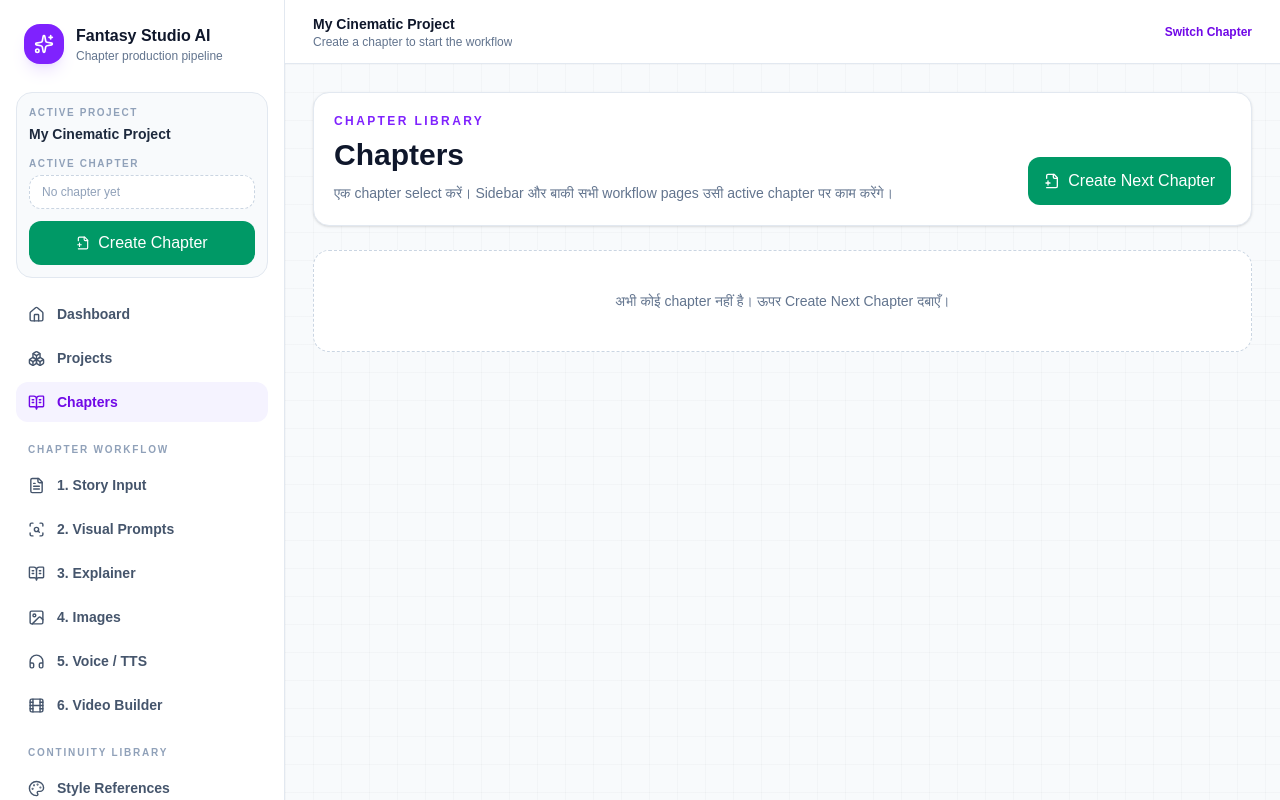
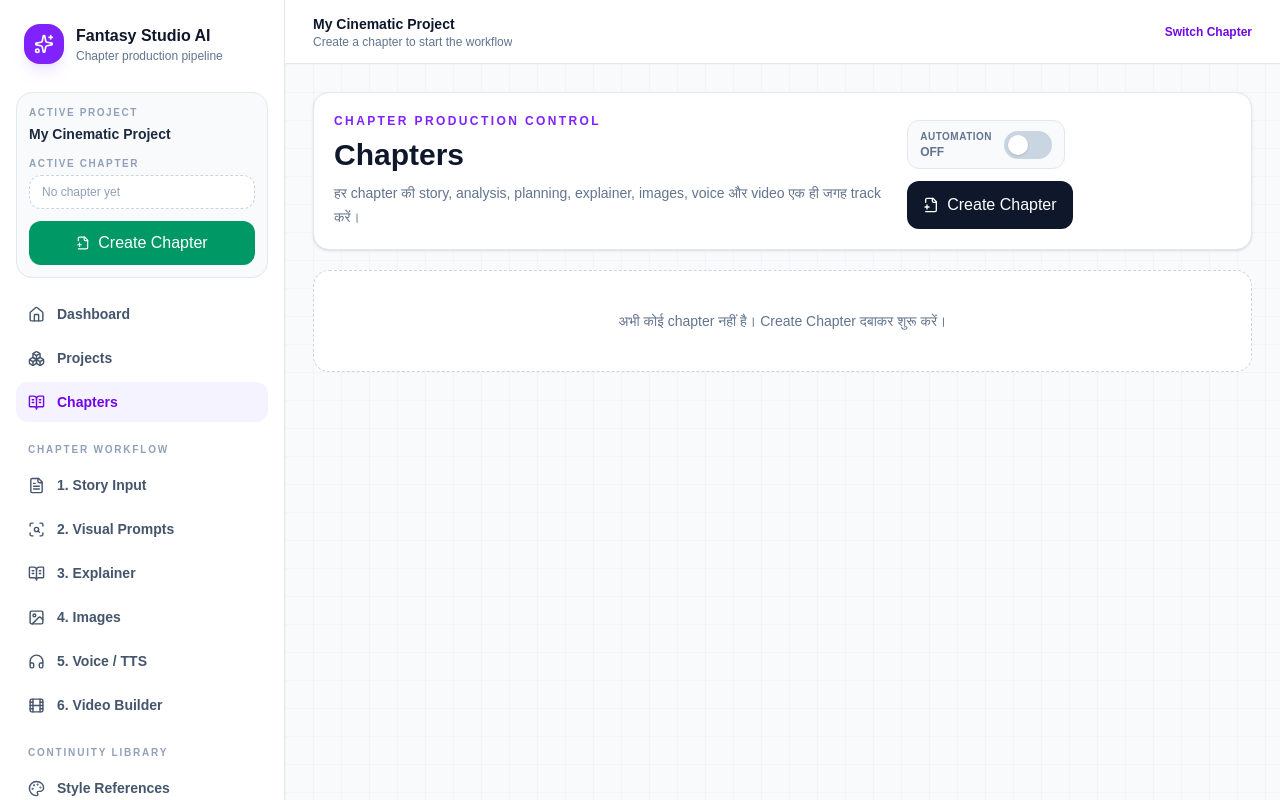
Before and after one commit to shuvinexofficial143-design/Fantasy-manga, a Next.js app: page /chapters in a window 1280 px wide. Built offline with nearby package versions, Linux system fonts and the light colour scheme.

Commit message:
Turn chapters into production control center

```diff
--- a/app/chapters/page.tsx
+++ b/app/chapters/page.tsx
@@ -1,7 +1,8 @@
 "use client";
 
 import Link from "next/link";
-import {BookOpenText,FilePlus2,ImageIcon,ScanSearch} from "lucide-react";
+import {BookOpenText,Check,ChevronDown,FilePlus2,Film,ImageIcon,Mic2,Play,ScanSearch} from "lucide-react";
+import {useState} from "react";
 import {useProject} from "@/components/project-provider";
 import {createDraftChapter,nextChapterNumber} from "@/lib/chapters";
 
@@ -9,52 +10,59 @@ export default function ChaptersPage(){
   const {project,updateProject}=useProject();
   const novel=project.novelImport||{novelTitle:"",locked:false,currentChapter:1,autoGenerate:false,chapters:[],errorLog:[]};
   const chapters=[...(novel.chapters||[])].sort((a,b)=>a.number-b.number);
+  const [openInput,setOpenInput]=useState<number|null>(null);
+  const [drafts,setDrafts]=useState<Record<number,string>>({});
 
-  const selectChapter=(number:number)=>updateProject((item)=>({...item,novelImport:{...novel,currentChapter:number},updatedAt:new Date().toISOString()}));
-  const createChapter=()=>{
-    const number=nextChapterNumber(chapters);
-    const draft=createDraftChapter(number);
-    updateProject((item)=>({...item,novelImport:{...novel,currentChapter:number,chapters:[...chapters,draft]},updatedAt:new Date().toISOString()}));
-  };
+  const selectChapter=(number:number)=>updateProject((item)=>({...item,novelImport:{...(item.novelImport||novel),currentChapter:number},updatedAt:new Date().toISOString()}));
+  const createChapter=()=>{const number=nextChapterNumber(chapters),draft=createDraftChapter(number);updateProject((item)=>({...item,novelImport:{...(item.novelImport||novel),currentChapter:number,chapters:[...chapters,draft]},updatedAt:new Date().toISOString()}));setOpenInput(number)};
+  const toggleAuto=()=>updateProject((item)=>({...item,novelImport:{...(item.novelImport||novel),autoGenerate:!novel.autoGenerate},updatedAt:new Date().toISOString()}));
+  const saveStory=(number:number)=>{const value=drafts[number]??chapters.find((c)=>c.number===number)?.sourceText??"";updateProject((item)=>{const state=item.novelImport||novel;return {...item,story:value,novelImport:{...state,currentChapter:number,chapters:state.chapters.map((c)=>c.number===number?{...c,sourceText:value,status:value.trim()?"scanned":"draft",error:undefined}:c)},updatedAt:new Date().toISOString()}});setOpenInput(null)};
 
-  return <div className="mx-auto max-w-6xl space-y-6">
+  return <div className="mx-auto max-w-7xl space-y-5">
     <section className="rounded-2xl border border-slate-200 bg-white p-5 shadow-sm">
-      <div className="flex flex-col gap-4 sm:flex-row sm:items-end sm:justify-between">
-        <div>
-          <div className="text-xs font-black uppercase tracking-[.2em] text-violet-600">Chapter Library</div>
-          <h1 className="mt-2 text-3xl font-black">Chapters</h1>
-          <p className="mt-2 text-sm leading-6 text-slate-500">एक chapter select करें। Sidebar और बाकी सभी workflow pages उसी active chapter पर काम करेंगे।</p>
+      <div className="flex flex-col gap-4 lg:flex-row lg:items-end lg:justify-between">
+        <div><div className="text-xs font-black uppercase tracking-[.2em] text-violet-600">Chapter Production Control</div><h1 className="mt-2 text-3xl font-black">Chapters</h1><p className="mt-2 text-sm leading-6 text-slate-500">हर chapter की story, analysis, planning, explainer, images, voice और video एक ही जगह track करें।</p></div>
+        <div className="flex flex-wrap items-center gap-3">
+          <div className="flex items-center gap-3 rounded-xl border border-slate-200 bg-slate-50 px-3 py-2"><div><div className="text-[10px] font-black uppercase tracking-wider text-slate-500">Automation</div><div className={"text-xs font-black "+(novel.autoGenerate?"text-emerald-700":"text-slate-500")}>{novel.autoGenerate?"ON":"OFF"}</div></div><button aria-label="Toggle automation" onClick={toggleAuto} className={"relative h-7 w-12 rounded-full transition "+(novel.autoGenerate?"bg-emerald-500":"bg-slate-300")}><span className={"absolute top-1 h-5 w-5 rounded-full bg-white shadow transition-all "+(novel.autoGenerate?"left-6":"left-1")}/></button></div>
+          <button onClick={createChapter} className="inline-flex items-center gap-2 rounded-xl bg-slate-900 px-4 py-3 text-sm font-black text-white"><FilePlus2 size={16}/> Create Chapter</button>
         </div>
-        <button onClick={createChapter} className="inline-flex items-center justify-center gap-2 rounded-xl bg-emerald-600 px-4 py-3 text-sm font-black text-white"><FilePlus2 size={16}/> Create Next Chapter</button>
       </div>
+      {novel.autoGenerate&&<div className="mt-4 rounded-xl border border-emerald-200 bg-emerald-50 p-3 text-xs font-semibold leading-5 text-emerald-800">Auto mode ON है। Build शुरू करने पर existing automatic workflow active रहेगा। Image requests को uncontrolled burst में नहीं भेजा जाएगा।</div>}
     </section>
 
-    <div className="space-y-3">
-      {chapters.map((chapter)=>{
-        const active=chapter.number===novel.currentChapter;
-        const images=chapter.sceneIds.map((id)=>project.images.find((image)=>image.id===id)).filter(Boolean);
-        const generated=images.filter((image)=>image?.image).length;
-        return <article key={chapter.number} className={"rounded-2xl border bg-white p-5 shadow-sm "+(active?"border-violet-300 ring-2 ring-violet-100":"border-slate-200")}>
-          <div className="flex flex-col gap-4 lg:flex-row lg:items-center lg:justify-between">
-            <button onClick={()=>selectChapter(chapter.number)} className="text-left">
-              <div className="flex flex-wrap items-center gap-2">
-                <span className="text-lg font-black">Chapter {chapter.number}</span>
-                {active&&<span className="rounded-full bg-violet-50 px-2.5 py-1 text-[10px] font-black uppercase text-violet-700">Active</span>}
-                <span className="rounded-full bg-slate-100 px-2.5 py-1 text-[10px] font-black uppercase text-slate-500">{chapter.status}</span>
-              </div>
-              <div className="mt-1 text-sm text-slate-600">{chapter.title||"Untitled chapter"}</div>
-              <div className="mt-2 text-xs text-slate-400">{chapter.sourceText.length.toLocaleString()} chars · {chapter.sceneIds.length} visuals · {generated} images ready</div>
-            </button>
-            <div className="flex flex-wrap gap-2">
-              <Link onClick={()=>selectChapter(chapter.number)} href="/novel" className="rounded-xl border border-slate-200 px-3 py-2 text-xs font-bold text-slate-700">Story Input</Link>
-              <Link onClick={()=>selectChapter(chapter.number)} href="/visuals" className="inline-flex items-center gap-1.5 rounded-xl border border-violet-200 bg-violet-50 px-3 py-2 text-xs font-bold text-violet-700"><ScanSearch size={13}/> Visuals</Link>
-              <Link onClick={()=>selectChapter(chapter.number)} href="/explainer" className="inline-flex items-center gap-1.5 rounded-xl border border-emerald-200 bg-emerald-50 px-3 py-2 text-xs font-bold text-emerald-700"><BookOpenText size={13}/> Explainer</Link>
-              <Link onClick={()=>selectChapter(chapter.number)} href="/images" className="inline-flex items-center gap-1.5 rounded-xl bg-slate-900 px-3 py-2 text-xs font-bold text-white"><ImageIcon size={13}/> Images</Link>
-            </div>
+    <div className="space-y-3">{chapters.map((chapter)=>{
+      const active=chapter.number===novel.currentChapter;
+      const images=chapter.sceneIds.map((id)=>project.images.find((image)=>image.id===id)).filter(Boolean);
+      const generated=images.filter((image)=>image?.image).length;
+      const states=[
+        Boolean(chapter.sourceText?.trim()),
+        chapter.status==="analyzed"||chapter.status==="generated"||Boolean(chapter.analyzedAt),
+        Boolean(chapter.sceneIds.length),
+        Boolean(chapter.explainer?.trim()),
+        images.length>0&&generated===images.length,
+        false,
+        Boolean(chapter.videoPlan?.segments?.length)
+      ];
+      const complete=states.filter(Boolean).length,inputOpen=openInput===chapter.number;
+      const stepLinks=[
+        {label:"Analyze",href:"/novel",icon:ScanSearch,done:states[1]},
+        {label:"Planning",href:"/visuals",icon:ScanSearch,done:states[2]},
+        {label:"Explainer",href:"/explainer",icon:BookOpenText,done:states[3]},
+        {label:"Images",href:"/images",icon:ImageIcon,done:states[4]},
+        {label:"Voice",href:"/voice",icon:Mic2,done:states[5]},
+        {label:"Video",href:"/video",icon:Film,done:states[6]}
+      ];
+      return <article key={chapter.number} className={"overflow-hidden rounded-2xl border bg-white shadow-sm "+(active?"border-violet-300 ring-2 ring-violet-100":"border-slate-200")}>
+        <div className="p-4"><div className="flex flex-col gap-3 xl:flex-row xl:items-center">
+          <button onClick={()=>selectChapter(chapter.number)} className="min-w-[220px] flex-1 text-left"><div className="flex flex-wrap items-center gap-2"><span className="text-lg font-black">Chapter {chapter.number}</span>{active&&<span className="rounded-full bg-violet-50 px-2 py-1 text-[10px] font-black uppercase text-violet-700">Active</span>}<span className="text-xs font-bold text-slate-400">{complete}/7 ready</span></div><div className="mt-1 truncate text-sm text-slate-600">{chapter.title||"Untitled chapter"}</div></button>
+          <div className="flex flex-wrap gap-2">
+            <button onClick={()=>{selectChapter(chapter.number);setDrafts((d)=>({...d,[chapter.number]:d[chapter.number]??chapter.sourceText}));setOpenInput(inputOpen?null:chapter.number)}} className={"inline-flex items-center gap-1.5 rounded-xl border px-3 py-2 text-xs font-black "+(states[0]?"border-emerald-200 bg-emerald-50 text-emerald-700":"border-slate-200 text-slate-700")}>{states[0]&&<Check size={13}/>} Input Story <ChevronDown size={13}/></button>
+            {stepLinks.map((step)=>{const Icon=step.icon;return <Link key={step.label} href={step.href} onClick={()=>selectChapter(chapter.number)} className={"inline-flex items-center gap-1.5 rounded-xl border px-3 py-2 text-xs font-black "+(step.done?"border-emerald-200 bg-emerald-50 text-emerald-700":"border-slate-200 bg-white text-slate-600")}>{step.done?<Check size={13}/>:<Icon size={13}/>} {step.label}{step.label==="Images"&&images.length>0?" "+generated+"/"+images.length:""}</Link>})}
+            <Link href="/novel" onClick={()=>selectChapter(chapter.number)} className="inline-flex items-center gap-1.5 rounded-xl bg-violet-600 px-3 py-2 text-xs font-black text-white"><Play size={13}/> {novel.autoGenerate?"Start Auto":"Build"}</Link>
           </div>
-        </article>;
-      })}
-      {!chapters.length&&<div className="rounded-2xl border border-dashed border-slate-300 bg-white p-10 text-center text-sm text-slate-500">अभी कोई chapter नहीं है। ऊपर Create Next Chapter दबाएँ।</div>}
-    </div>
-  </div>;
+        </div></div>
+        {inputOpen&&<div className="border-t border-slate-100 bg-slate-50 p-4"><textarea autoFocus value={drafts[chapter.number]??chapter.sourceText} onChange={(e)=>setDrafts((d)=>({...d,[chapter.number]:e.target.value}))} placeholder={"Chapter "+chapter.number+" story यहाँ paste करें…"} className="min-h-40 w-full resize-y rounded-xl border border-slate-200 bg-white p-3 text-sm leading-6 outline-none focus:border-violet-400"/><div className="mt-2 flex items-center justify-between gap-3"><span className="text-xs text-slate-400">{(drafts[chapter.number]??chapter.sourceText).length.toLocaleString()} characters</span><button onClick={()=>saveStory(chapter.number)} className="rounded-xl bg-emerald-600 px-4 py-2 text-xs font-black text-white">Save Story</button></div></div>}
+      </article>
+    })}{!chapters.length&&<div className="rounded-2xl border border-dashed border-slate-300 bg-white p-10 text-center text-sm text-slate-500">अभी कोई chapter नहीं है। Create Chapter दबाकर शुरू करें।</div>}</div>
+  </div>
 }
```
